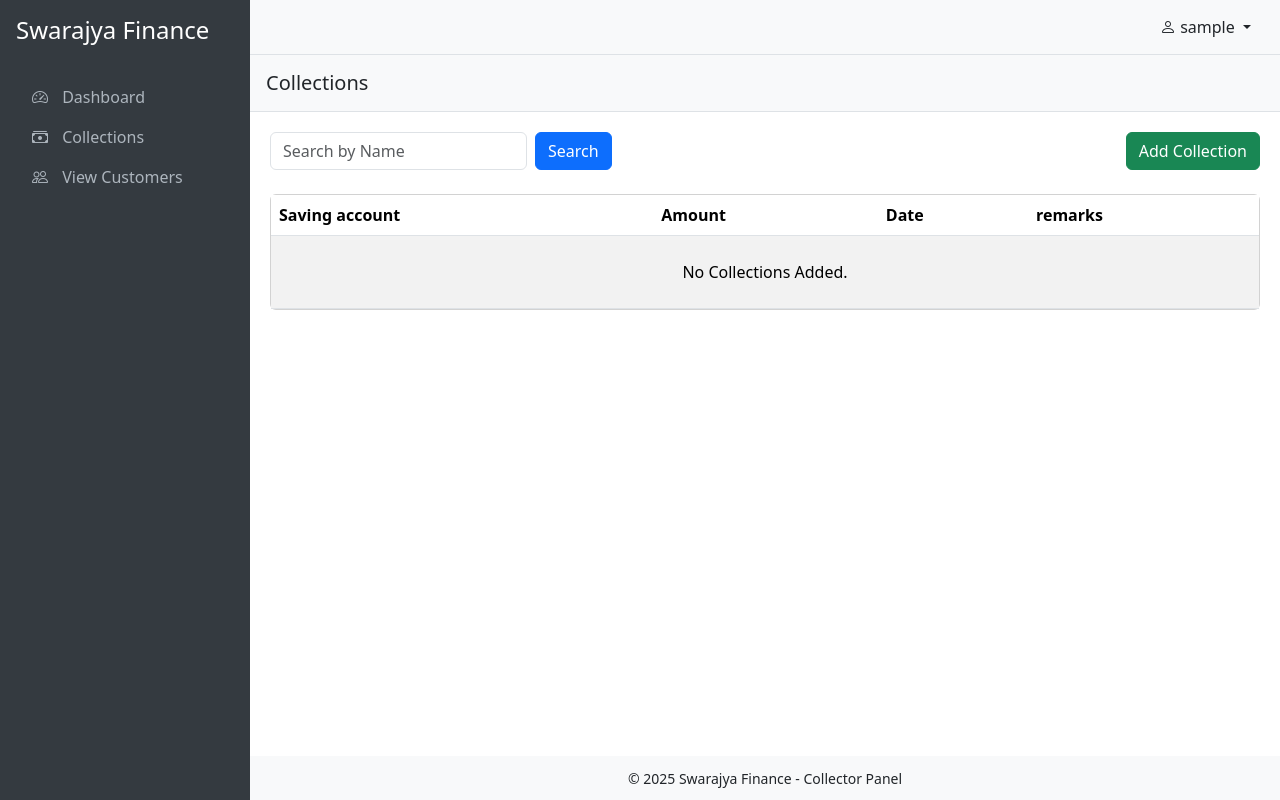
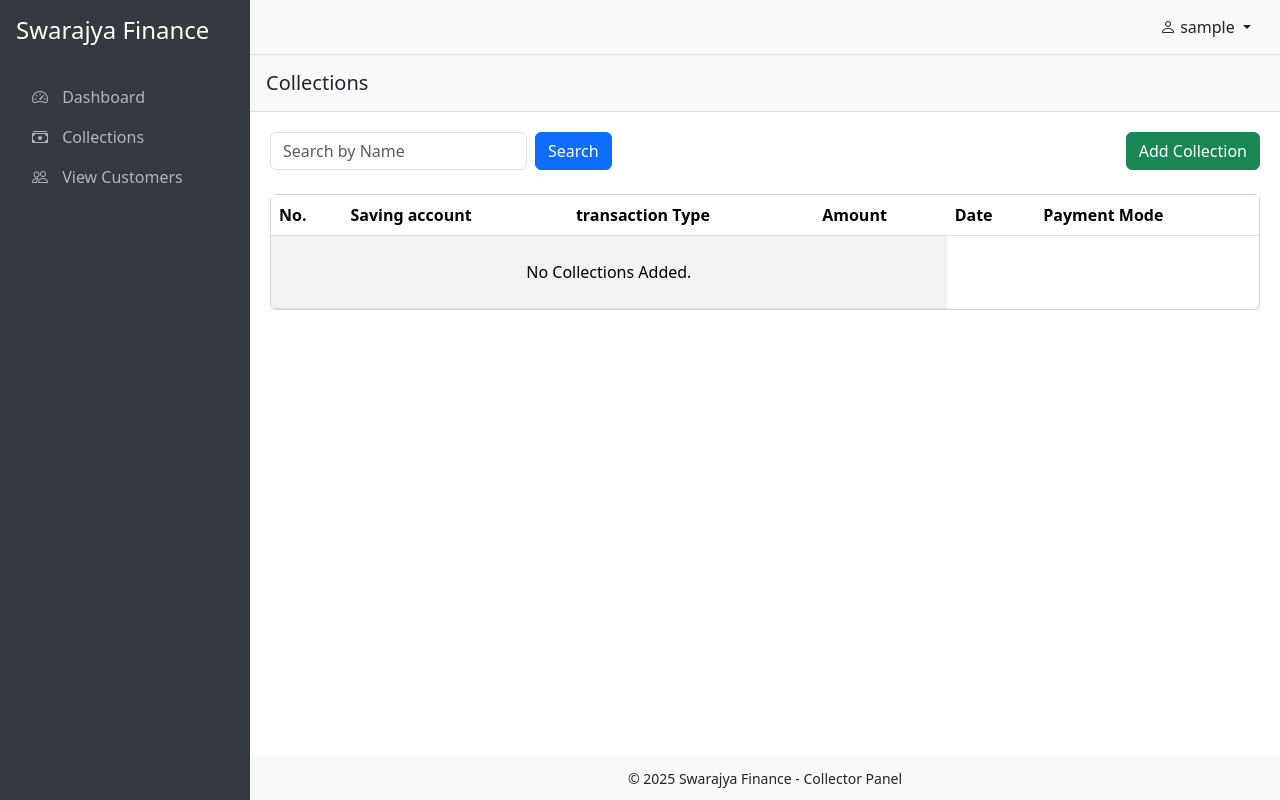
Before and after one commit to shelarlahu24/swarajya-finance, a Django app: page /users/customers/colletions/ in a window 1280 px wide. Run offline with Django 5.2, Linux system fonts and the light colour scheme; the visitor is signed in with stand-in values (Sample User, id 1).

Commit message:
Update saving account,transaction models

```diff
--- a/accounts/forms.py
+++ b/accounts/forms.py
@@ -19,6 +19,15 @@
                 last_account = SavingAccount.objects.order_by("-id").first()
                 next_number = 1 if not last_account else int(last_account.account_number) + 1
                 self.initial['account_number'] = str(next_number).zfill(3)  # Auto-generate account number
+
+class TransactionForm(forms.ModelForm):
+    class Meta:
+        model = Transaction
+        fields = ['account', 'amount', 'payment_mode']
+
+    account = forms.ModelChoiceField(queryset=SavingAccount.objects.all(), label='Account', empty_label="Choose an account", widget=forms.Select(attrs={'class': 'form-control'}))
+    amount = forms.DecimalField(max_digits=10, decimal_places=2, widget=forms.NumberInput(attrs={'class': 'form-control', 'step': '0.01'}))
+    payment_mode = forms.ChoiceField(choices=[('cash', 'Cash'), ('online', 'Online')], widget=forms.Select(attrs={'class': 'form-control'}))
 
 
 class AgentCommissionForm(forms.ModelForm):
--- a/accounts/models.py
+++ b/accounts/models.py
@@ -24,7 +24,6 @@
     #Nominee details
     nominee_name=models.CharField(max_length=100)
     nominee_relation=models.CharField(max_length=50)
-    nominee_aadhar=models.CharField(max_length=12)
 
     def __str__(self):
         return f"Account #{self.account_number} - {self.full_name}"
@@ -108,11 +107,16 @@
         ('interest', 'Interest'),
     )
 
+    PAYMENT_MODE=(
+        ('online','Online'),
+        ('cash','Cash'),
+    )
+
     saving_account=models.ForeignKey(SavingAccount,on_delete=models.CASCADE,related_name="account_transactions")
     transaction_type=models.CharField(max_length=50,choices=TRANSACTION_TYPES)
     amount=models.DecimalField(max_digits=10, decimal_places=2)
     date=models.DateField(auto_now_add=True)
-    remarks=models.TextField(blank=True,null=True)
+    payment_mode=models.CharField(max_length=10,choices=PAYMENT_MODE,default='cash')
     agent=models.ForeignKey(settings.AUTH_USER_MODEL, on_delete=models.SET_NULL,blank=True,null=True,related_name="user_transactions")
 
     def __str__(self):
--- a/core/views.py
+++ b/core/views.py
@@ -40,6 +40,7 @@
     total_agents = User.objects.filter(role='agent')
     todays_collection = Transaction.objects.filter(date=today, transaction_type='deposit').aggregate(Sum('amount'))['amount__sum'] or 0
     monthly_collection = Transaction.objects.filter(date__month=today.month, transaction_type='deposit').aggregate(Sum('amount'))['amount__sum'] or 0
+    yearly_collection = Transaction.objects.filter(date__year=today.year, transaction_type='deposit').aggregate(Sum('amount'))['amount__sum'] or 0
 
     context = admin.site.each_context(request)  # base context
     context.update({
@@ -50,6 +51,7 @@
         "total_agents" : total_agents.count(),
         "todays_collection": todays_collection,
         "monthly_collection": monthly_collection,
+        "yearly_collection":yearly_collection,
         "app_list": admin.site.get_app_list(request),  # ✅ important line!
     })
 
--- a/static/css/custom_admin.css
+++ b/static/css/custom_admin.css
@@ -4,3 +4,8 @@
   width: auto;
   object-fit: contain;
 }
+
+/* Make Date Range Filter collapsed */
+#changelist-filter .related-widget-wrapper {
+  display: none;
+}
--- a/swarajya_finance/settings.py
+++ b/swarajya_finance/settings.py
@@ -45,6 +45,7 @@
     'django.contrib.staticfiles',
     'accounts',
     'core', #settings app
+    'rangefilter',
 ]
 
 #added custom user field
--- a/templates/accounts/collections_view.html
+++ b/templates/accounts/collections_view.html
@@ -43,19 +43,23 @@
           <table class="table table-striped table-hover mb-0">
             <thead>
               <tr>
+                <th>No.</th>
                 <th>Saving account</th>
+                <th>transaction Type</th>
                 <th>Amount</th>
                 <th>Date</th>
-                <th>remarks</th>
+                <th>Payment Mode</th>
               </tr>
             </thead>
             <tbody>
               {% for collection in page_obj %}
               <tr>
+                <td>{{ forloop.counter }}</td>
                 <td>{{ collection.saving_account }}</td>
+                <td>{{ collection.transaction_type }}</td>
                 <td>{{ collection.amount }}</td>
                 <td>{{ collection.date }}</td>
-                <td>{{ collection.remarks }}</td>
+                <td>{{ collection.get_payment_mode_display }}</td>
               </tr>
               {% empty %}
               <tr>
@@ -153,28 +157,27 @@
         {% csrf_token %}
         <div class="modal-body">
           <div class="mb-3">
-            <label for="account_id" class="form-label">Account</label>
-            <select name="account_id" class="form-control" required>
-              {% for account in saving_accounts %}
-              <option value="{{ account.id }}">
-                {{ account.account_number }} - {{ account.full_name }}
-              </option>
-              {% endfor %}
-            </select>
+            <label for="{{ form.account.id_for_label }}" class="form-label"
+              >{{ form.account.label }}</label
+            >
+            {{ form.account }}
+            <!-- This will render the select dropdown -->
           </div>
+
           <div class="mb-3">
-            <label for="amount" class="form-label">Amount</label>
-            <input
-              type="number"
-              step="0.01"
-              name="amount"
-              class="form-control"
-              required
-            />
+            <label for="{{ form.amount.id_for_label }}" class="form-label"
+              >{{ form.amount.label }}</label
+            >
+            {{ form.amount }}
+            <!-- This will render the amount input field -->
           </div>
+
           <div class="mb-3">
-            <label for="remarks" class="form-label">Remarks</label>
-            <textarea name="remarks" class="form-control"></textarea>
+            <label for="{{ form.payment_mode.id_for_label }}" class="form-label"
+              >{{ form.payment_mode.label }}</label
+            >
+            {{ form.payment_mode }}
+            <!-- This will render the select dropdown for payment mode -->
           </div>
         </div>
 
--- a/users/views.py
+++ b/users/views.py
@@ -5,6 +5,7 @@
 from django.contrib import messages
 from django.db.models import Sum
 from accounts.models import SavingAccount,Transaction
+from accounts.forms import TransactionForm
 from datetime import date
 from collections import defaultdict
 from decimal import Decimal
@@ -105,32 +106,40 @@
     context={
         'saving_accounts': saving_accounts,
         'page_obj':page_obj,
-        'query':query or ''
+        'query':query or '',
+        'form' : TransactionForm()
     }
 
     return render(request,"accounts/collections_view.html",context)
 
 @login_required(login_url="login")
 def add_collection(request):
-    agent=request.user
+    agent = request.user
     if request.method == 'POST':
-        account_id=request.POST.get('account_id')
-        amount = request.POST.get('amount')
-        remarks = request.POST.get('remarks')
+        form = TransactionForm(request.POST)
+        if form.is_valid():
+            account = form.cleaned_data['account']
+            amount = form.cleaned_data['amount']
+            payment_mode = form.cleaned_data['payment_mode']
 
-        try:
-            account=SavingAccount.objects.get(id=account_id)
-        except SavingAccount.DoesNotExist:
-            messages.error(request, 'Account not found.')
+            # Check if account exists and belongs to the agent
+            if not SavingAccount.objects.filter(
+                id=account.id,
+                **({} if request.user.role == 'admin' else {'agent': agent})
+                ).exists():
+                messages.error(request, 'Account not found or does not belong to you.')
+                return redirect('collections')
+
+            # Create the transaction
+            Transaction.objects.create(
+                saving_account=account,
+                transaction_type='deposit',
+                amount=amount,
+                payment_mode=payment_mode,
+                agent=agent
+            )
+
+            messages.success(request, 'Collection added successfully.')
             return redirect('collections')
-
-        Transaction.objects.create(
-            saving_account=account,
-            transaction_type='deposit',
-            amount=amount,
-            remarks=remarks,
-            agent=agent
-        )
-
-        messages.success(request, 'Collection added successfully.')
-        return redirect('collections')
+        else:
+            messages.error(request, 'There was an error with your form. Please try again.')
```
Also changed, not shown: accounts/admin.py (+23 -6 lines), templates/admin/index.html (+16 -1 lines), templates/customers/customer_list.html (+3 -5 lines), 1 other file.
